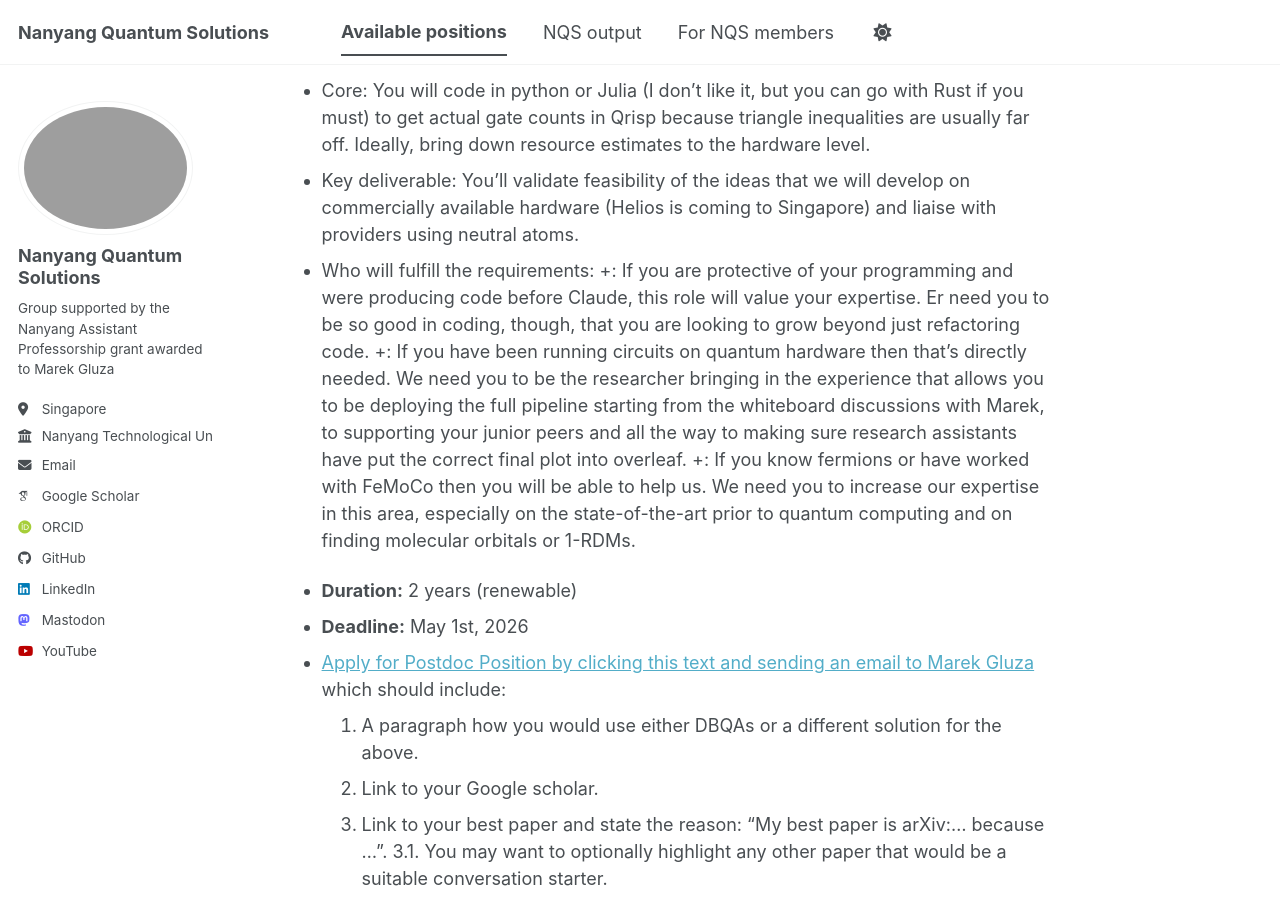
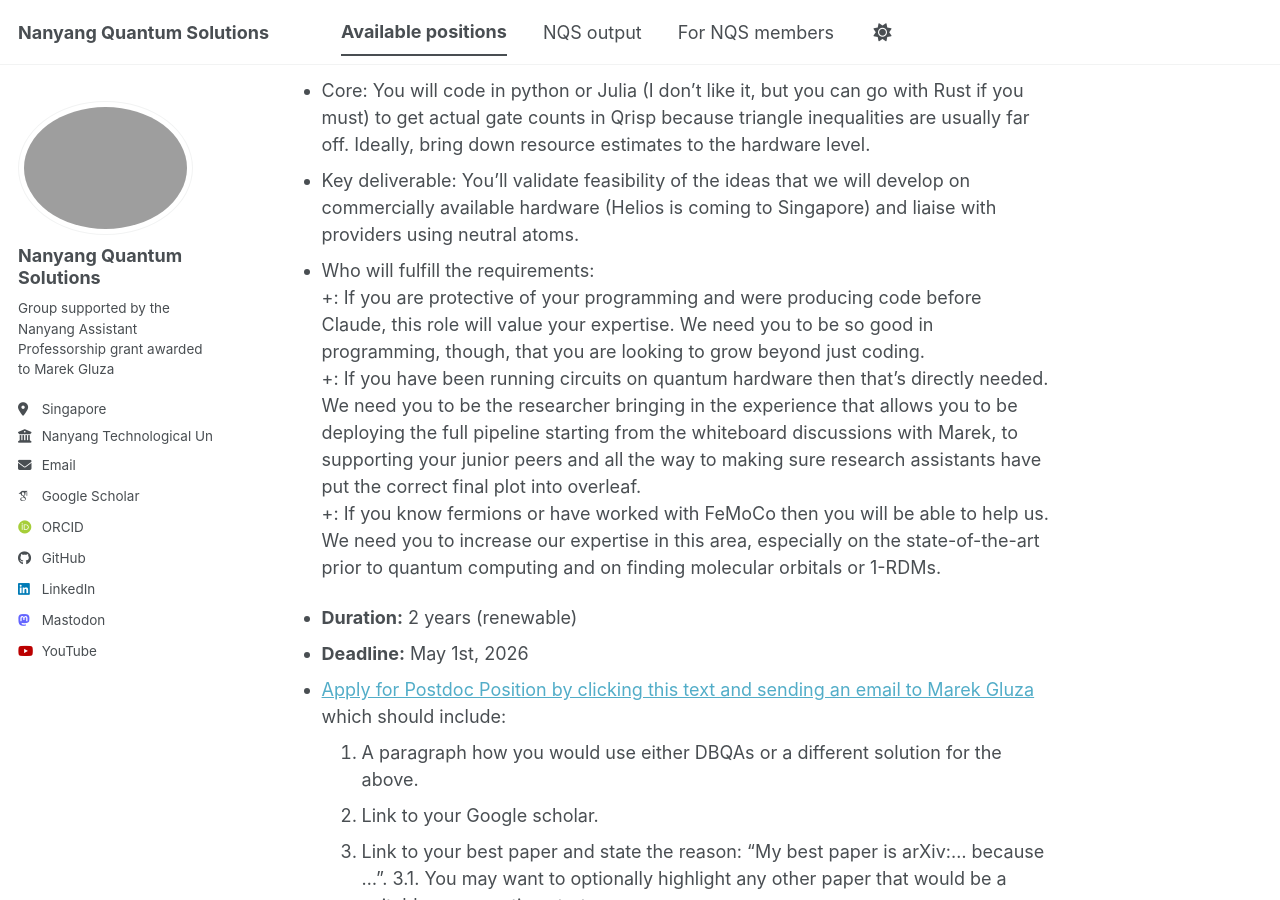
Before and after one commit to marekgluza/marekgluza.github.io, a Jekyll site: the page built from available_positions/openings.md, in a window 1280 px wide and 900 px high, scrolled down 4354 px. Built offline with Jekyll 4.4.1, drawn with Linux system fonts in a browser that asks for light colours; some web fonts are replaced; a script bundle is joined from its source files by our own code; library files that are not in the unit come from our copies.

Commit message:
Update openings.md

```diff
--- a/available_positions/openings.md
+++ b/available_positions/openings.md
@@ -98,10 +98,10 @@ With whom? With Prof. Marek Gluza at NTU Singapore who is eager to debate with y
 
 - Core: You will code in python or Julia (I don't like it, but you can go with Rust if you must) to get actual gate counts in Qrisp because triangle inequalities are usually far off. Ideally, bring down resource estimates to the hardware level.
 - Key deliverable: You'll validate feasibility of the ideas that we will develop on commercially available hardware (Helios is coming to Singapore) and liaise with providers using neutral atoms.
-- Who will fulfill the requirements:
-  +: If you are protective of your programming and were producing code before Claude, this role will value your expertise. Er need you to be so good in coding, though, that you are looking to grow beyond just refactoring code.
-  +: If you have been running circuits on quantum hardware then that's directly needed. We need you to be the researcher bringing in the experience that allows you to be deploying the full pipeline starting from the whiteboard discussions with Marek, to supporting your junior peers and all the way to making sure research assistants have put the correct final plot into overleaf.
-  +: If you know fermions or have worked with FeMoCo then you will be able to help us. We need you to increase our expertise in this area, especially on the state-of-the-art prior to quantum computing and on finding molecular orbitals or 1-RDMs.
+- Who will fulfill the requirements:<br>
+  +: If you are protective of your programming and were producing code before Claude, this role will value your expertise. We need you to be so good in programming, though, that you are looking to grow beyond just coding.<br>
+  +: If you have been running circuits on quantum hardware then that's directly needed. We need you to be the researcher bringing in the experience that allows you to be deploying the full pipeline starting from the whiteboard discussions with Marek, to supporting your junior peers and all the way to making sure research assistants have put the correct final plot into overleaf.<br>
+  +: If you know fermions or have worked with FeMoCo then you will be able to help us. We need you to increase our expertise in this area, especially on the state-of-the-art prior to quantum computing and on finding molecular orbitals or 1-RDMs.<br>
 
 * **Duration:** 2 years (renewable)
 * **Deadline:** May 1st, 2026
```
